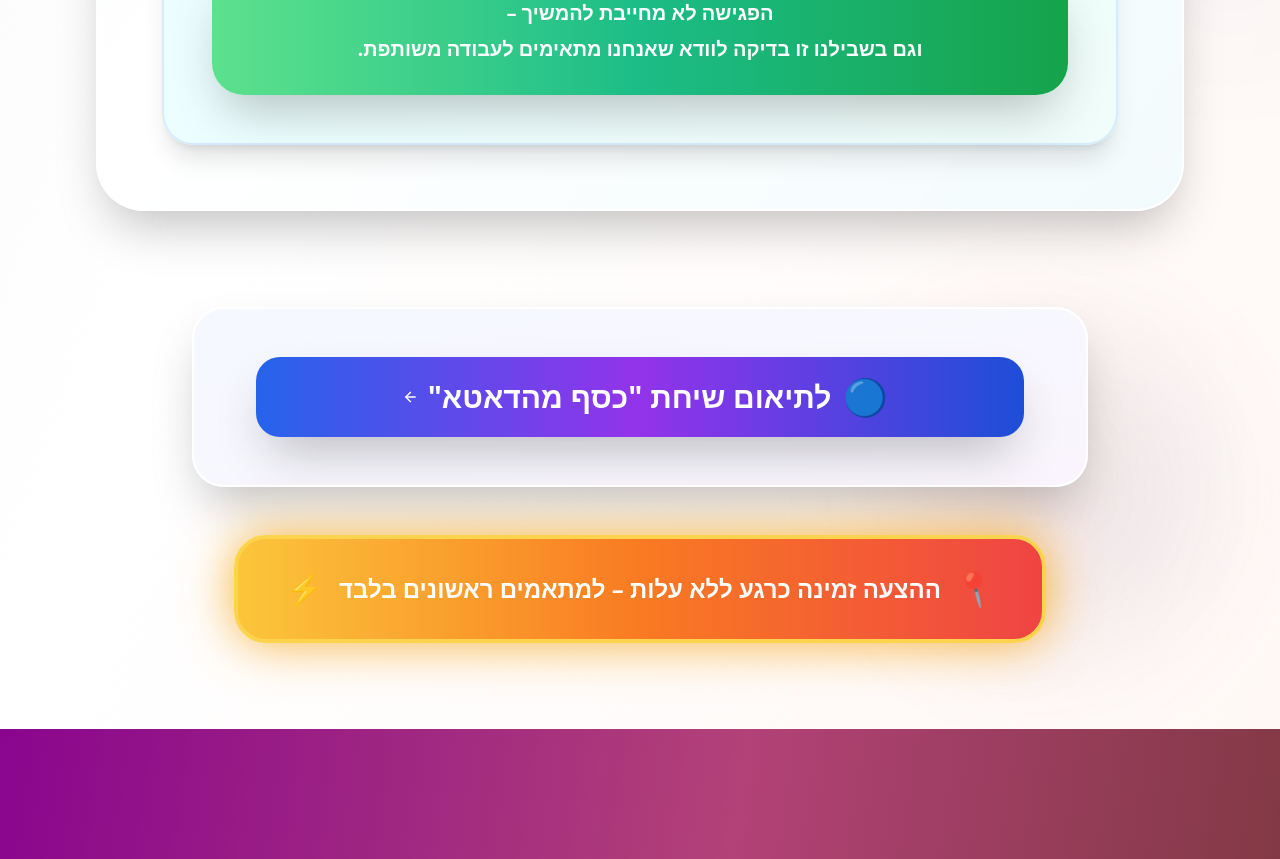
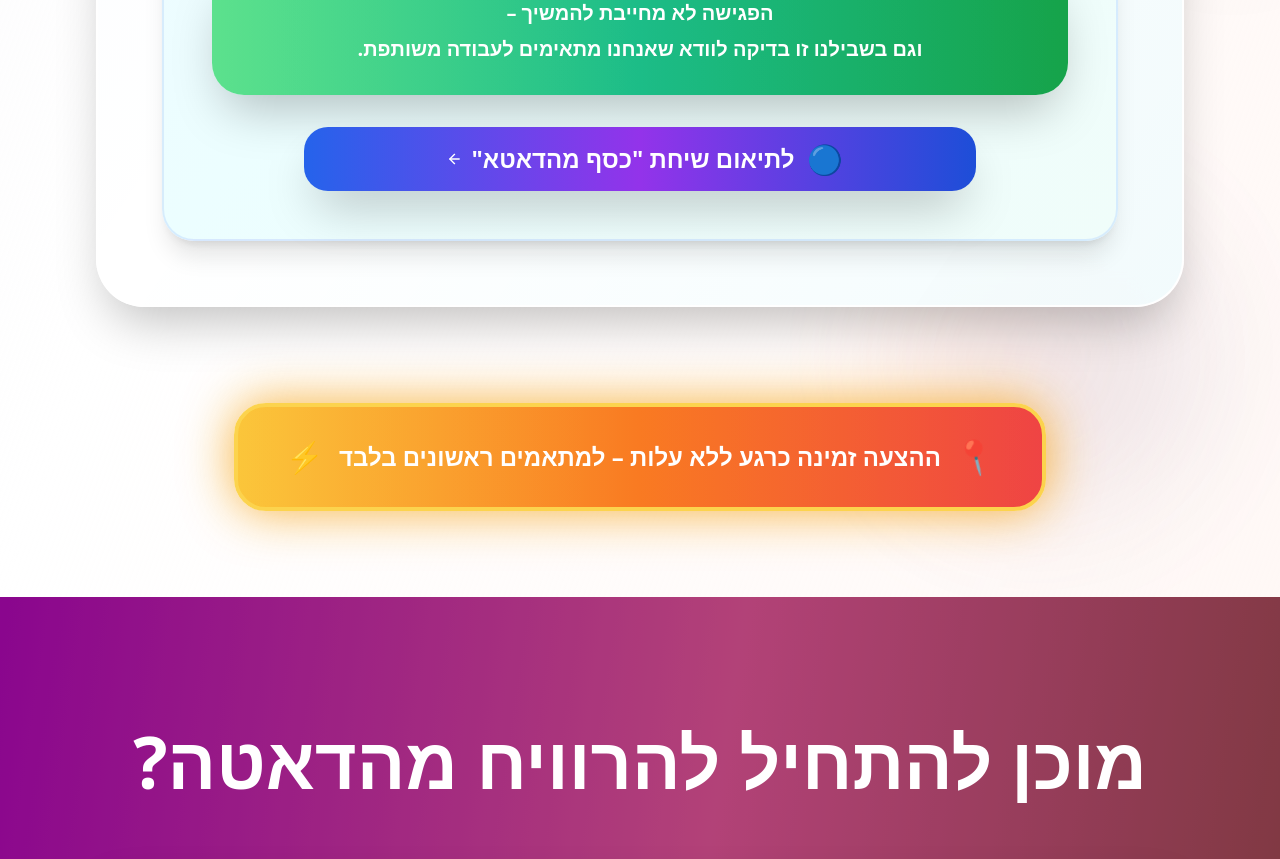
Before and after one commit to rotem-ziv21/data-to-dollars-flow, a React (Vite) app: page / in a window 1280 px wide. Shown: the part 9546-10405 px from the top of the page. Built offline with nearby package versions, Linux system fonts and the light colour scheme.

Commit message:
Move buttons within the top box.
Move the purple and orange buttons to be inside the top box.

```diff
--- a/src/pages/Index.tsx
+++ b/src/pages/Index.tsx
@@ -1322,33 +1322,21 @@ export default function Index() {
                       </p>
                     </div>
                   </div>
-                </div>
-              </div>
-            </div>
-          </motion.div>
-
-          {/* כפתור פעולה מרשים */}
-          <motion.div
-            className="text-center space-y-12"
-            initial={{ opacity: 0, y: 50 }}
+
+                  {/* כפתור פעולה */}
+                  <motion.div
+                    className="text-center mt-8"
+                    initial={{ opacity: 0, y: 30 }}
                     whileInView={{ opacity: 1, y: 0 }}
-            transition={{ duration: 0.8, delay: 0.4 }}
-          >
-            <motion.div
-              className="bg-white/95 backdrop-blur-xl rounded-[2rem] p-8 md:p-12 shadow-2xl border-2 border-white/50 max-w-4xl mx-auto relative overflow-hidden"
-              whileHover={{ scale: 1.02 }}
-              transition={{ type: "spring", stiffness: 300 }}
-            >
-              <div className="absolute inset-0 bg-gradient-to-br from-blue-500/5 to-purple-500/5" />
-
+                    transition={{ duration: 0.8, delay: 0.2 }}
+                  >
                     <motion.div
                       whileHover={{ scale: 1.05 }}
                       whileTap={{ scale: 0.95 }}
-                className="relative z-10"
                     >
                       <Button
                         size="lg"
-                  className="bg-gradient-to-r from-blue-600 via-purple-600 to-blue-700 hover:from-blue-700 hover:via-purple-700 hover:to-blue-800 text-white px-12 md:px-20 py-6 md:py-10 text-xl md:text-3xl font-black rounded-3xl transition-all duration-500 shadow-2xl hover:shadow-blue-500/25 w-full max-w-3xl mx-auto relative overflow-hidden group"
+                        className="bg-gradient-to-r from-blue-600 via-purple-600 to-blue-700 hover:from-blue-700 hover:via-purple-700 hover:to-blue-800 text-white px-12 md:px-20 py-6 md:py-8 text-xl md:text-2xl font-black rounded-3xl transition-all duration-500 shadow-2xl hover:shadow-blue-500/25 w-full max-w-2xl mx-auto relative overflow-hidden group"
                       >
                         <motion.div
                           className="absolute inset-0 bg-gradient-to-r from-white/20 via-white/30 to-white/20 opacity-0 group-hover:opacity-100"
@@ -1372,14 +1360,24 @@ export default function Index() {
                             animate={{ x: [0, 10, 0] }}
                             transition={{ duration: 1.5, repeat: Infinity }}
                           >
-                      <ArrowLeft className="w-8 h-8" />
+                            <ArrowLeft className="w-6 h-6" />
                           </motion.div>
                         </span>
                       </Button>
                     </motion.div>
                   </motion.div>
+                </div>
+              </div>
+            </div>
+          </motion.div>
 
           {/* הודעת דחיפות מעוצבת */}
+          <motion.div
+            className="text-center mt-16"
+            initial={{ opacity: 0, y: 50 }}
+            whileInView={{ opacity: 1, y: 0 }}
+            transition={{ duration: 0.8, delay: 0.4 }}
+          >
             <motion.div
               className="bg-gradient-to-r from-amber-400 via-orange-500 to-red-500 border-4 border-amber-300 rounded-[2rem] px-8 md:px-12 py-6 md:py-8 shadow-2xl inline-block relative overflow-hidden"
               animate={{
```
Lines whose indentation alone changed are shown as unchanged.
